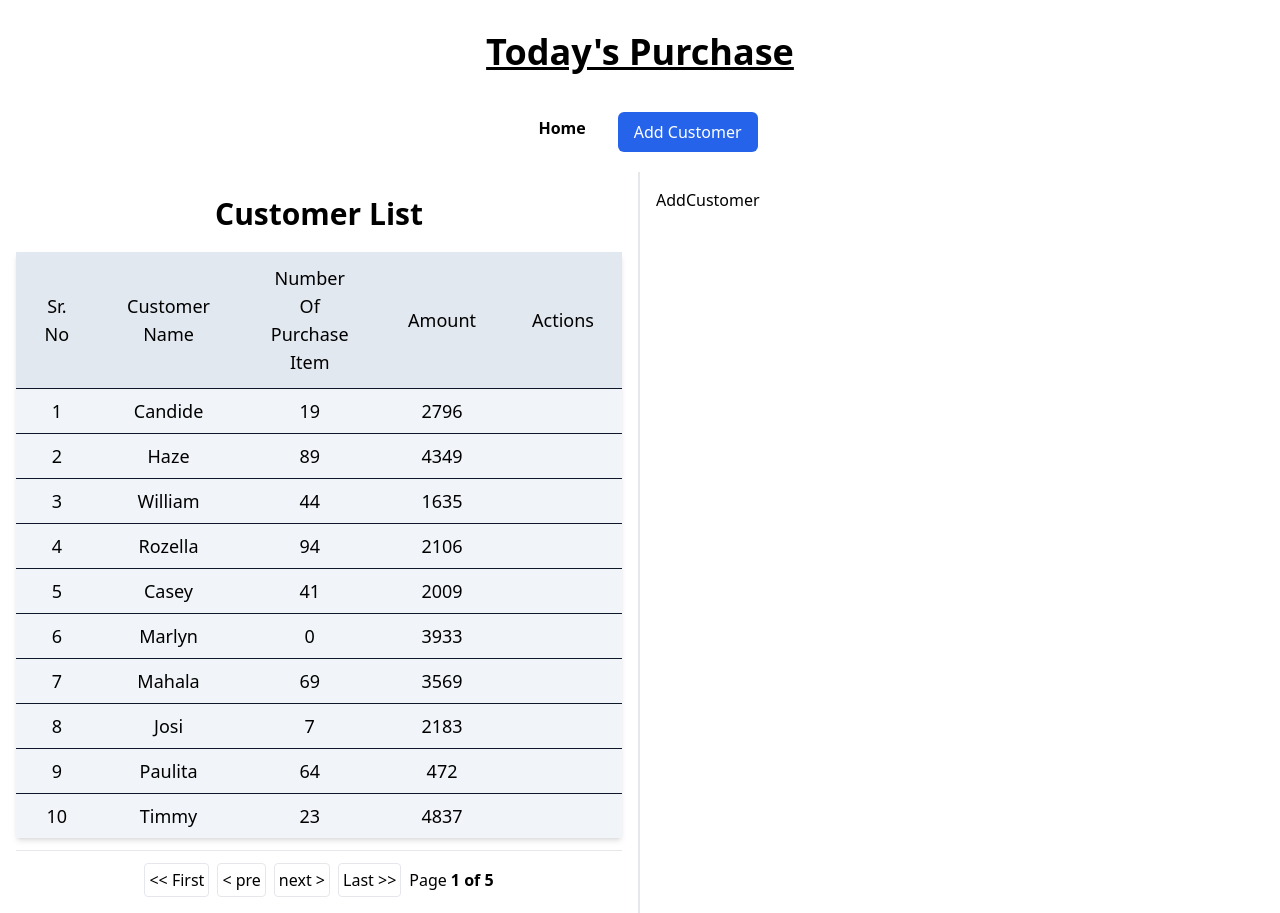
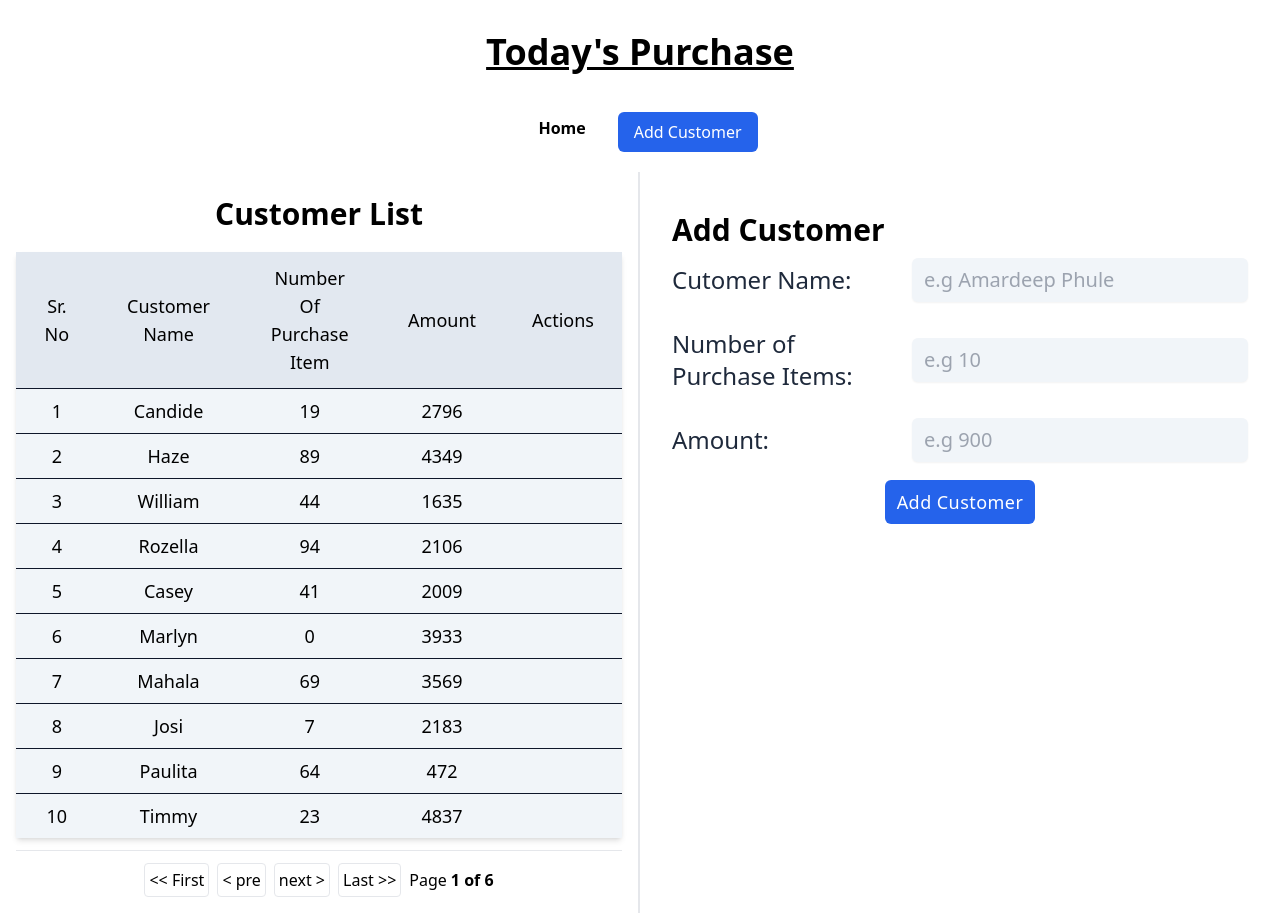
Before and after one commit to amarphule/my-shop-tanstack, a React (Vite) app in the folder my-shop-tanstack/: page /add-customer in a window 1280 px wide. Built offline with nearby package versions, Linux system fonts and the light colour scheme; data requests are answered from the project's data file.

Commit message:
feat: add customer endpont and form

```diff
--- a/my-shop-tanstack/src/api/api.js
+++ b/my-shop-tanstack/src/api/api.js
@@ -13,8 +13,18 @@ const fetchCustomerDetails = async (id) => {
   if (!response.ok) {
     throw new Error("Failed to fetch customer");
   }
-  console.log(" det ", response);
   return await response.json();
 };
 
-export { fetchCustomers, fetchCustomerDetails };
+const addCustomer = async (customer) => {
+  const response = await fetch("http://localhost:3000/customers", {
+    method: "POST",
+    headers: {
+      "Content-Type": "Application/json",
+    },
+    body: JSON.stringify(customer),
+  });
+  return response.json();
+};
+
+export { fetchCustomers, fetchCustomerDetails, addCustomer };
--- a/my-shop-tanstack/src/api/db.json
+++ b/my-shop-tanstack/src/api/db.json
@@ -1,253 +1,316 @@
 {
-  "customers": [{
-    "id": 1,
+  "customers": [
+    {
+      "id": "1",
       "name": "Candide",
       "noOfPurchase": 19,
       "amount": 2796
-  }, {
-    "id": 2,
+    },
+    {
+      "id": "2",
       "name": "Haze",
       "noOfPurchase": 89,
       "amount": 4349
-  }, {
-    "id": 3,
+    },
+    {
+      "id": "3",
       "name": "William",
       "noOfPurchase": 44,
       "amount": 1635
-  }, {
-    "id": 4,
+    },
+    {
+      "id": "4",
       "name": "Rozella",
       "noOfPurchase": 94,
       "amount": 2106
-  }, {
-    "id": 5,
+    },
+    {
+      "id": "5",
       "name": "Casey",
       "noOfPurchase": 41,
       "amount": 2009
-  }, {
-    "id": 6,
+    },
+    {
+      "id": "6",
       "name": "Marlyn",
       "noOfPurchase": 0,
       "amount": 3933
-  }, {
-    "id": 7,
+    },
+    {
+      "id": "7",
       "name": "Mahala",
       "noOfPurchase": 69,
       "amount": 3569
-  }, {
-    "id": 8,
+    },
+    {
+      "id": "8",
       "name": "Josi",
       "noOfPurchase": 7,
       "amount": 2183
-  }, {
-    "id": 9,
+    },
+    {
+      "id": "9",
       "name": "Paulita",
       "noOfPurchase": 64,
       "amount": 472
-  }, {
-    "id": 10,
+    },
+    {
+      "id": "10",
       "name": "Timmy",
       "noOfPurchase": 23,
       "amount": 4837
-  }, {
-    "id": 11,
+    },
+    {
+      "id": "11",
       "name": "Cornelle",
       "noOfPurchase": 17,
       "amount": 680
-  }, {
-    "id": 12,
+    },
+    {
+      "id": "12",
       "name": "Olivero",
       "noOfPurchase": 48,
       "amount": 4643
-  }, {
-    "id": 13,
+    },
+    {
+      "id": "13",
       "name": "Joleen",
       "noOfPurchase": 78,
       "amount": 1717
-  }, {
-    "id": 14,
+    },
+    {
+      "id": "14",
       "name": "Alan",
       "noOfPurchase": 33,
       "amount": 3665
-  }, {
-    "id": 15,
+    },
+    {
+      "id": "15",
       "name": "Angelo",
       "noOfPurchase": 22,
       "amount": 1391
-  }, {
-    "id": 16,
+    },
+    {
+      "id": "16",
       "name": "Brnaba",
       "noOfPurchase": 46,
       "amount": 2516
-  }, {
-    "id": 17,
+    },
+    {
+      "id": "17",
       "name": "Kizzie",
       "noOfPurchase": 53,
       "amount": 4648
-  }, {
-    "id": 18,
+    },
+    {
+      "id": "18",
       "name": "Shelagh",
       "noOfPurchase": 58,
       "amount": 2336
-  }, {
-    "id": 19,
+    },
+    {
+      "id": "19",
       "name": "Happy",
       "noOfPurchase": 2,
       "amount": 582
-  }, {
-    "id": 20,
+    },
+    {
+      "id": "20",
       "name": "Ernestine",
       "noOfPurchase": 45,
       "amount": 2915
-  }, {
-    "id": 21,
+    },
+    {
+      "id": "21",
       "name": "Bridgette",
       "noOfPurchase": 69,
       "amount": 2050
-  }, {
-    "id": 22,
+    },
+    {
+      "id": "22",
       "name": "Ellie",
       "noOfPurchase": 28,
       "amount": 4112
-  }, {
-    "id": 23,
+    },
+    {
+      "id": "23",
       "name": "Keely",
       "noOfPurchase": 53,
       "amount": 2392
-  }, {
-    "id": 24,
+    },
+    {
+      "id": "24",
       "name": "Etty",
       "noOfPurchase": 4,
       "amount": 1840
-  }, {
-    "id": 25,
+    },
+    {
+      "id": "25",
       "name": "Lennie",
       "noOfPurchase": 97,
       "amount": 2405
-  }, {
-    "id": 26,
+    },
+    {
+      "id": "26",
       "name": "Victoir",
       "noOfPurchase": 27,
       "amount": 4476
-  }, {
-    "id": 27,
+    },
+    {
+      "id": "27",
       "name": "Bertie",
       "noOfPurchase": 32,
       "amount": 630
-  }, {
-    "id": 28,
+    },
+    {
+      "id": "28",
       "name": "Claire",
       "noOfPurchase": 67,
       "amount": 2612
-  }, {
-    "id": 29,
+    },
+    {
+      "id": "29",
       "name": "Farah",
       "noOfPurchase": 9,
       "amount": 389
-  }, {
-    "id": 30,
+    },
+    {
+      "id": "30",
       "name": "Minda",
       "noOfPurchase": 17,
       "amount": 2457
-  }, {
-    "id": 31,
+    },
+    {
+      "id": "31",
       "name": "Ogdan",
       "noOfPurchase": 25,
       "amount": 2904
-  }, {
-    "id": 32,
+    },
+    {
+      "id": "32",
       "name": "Mollie",
       "noOfPurchase": 6,
       "amount": 1207
-  }, {
-    "id": 33,
+    },
+    {
+      "id": "33",
       "name": "Nettie",
       "noOfPurchase": 31,
       "amount": 4318
-  }, {
-    "id": 34,
+    },
+    {
+      "id": "34",
       "name": "Risa",
       "noOfPurchase": 61,
       "amount": 4954
-  }, {
-    "id": 35,
+    },
+    {
+      "id": "35",
       "name": "Farr",
       "noOfPurchase": 73,
       "amount": 3302
-  }, {
-    "id": 36,
+    },
+    {
+      "id": "36",
       "name": "Budd",
       "noOfPurchase": 9,
       "amount": 4722
-  }, {
-    "id": 37,
+    },
+    {
+      "id": "37",
       "name": "Gustie",
       "noOfPurchase": 5,
       "amount": 2746
-  }, {
-    "id": 38,
+    },
+    {
+      "id": "38",
       "name": "Brucie",
       "noOfPurchase": 8,
       "amount": 1110
-  }, {
-    "id": 39,
+    },
+    {
+      "id": "39",
       "name": "Maighdiln",
       "noOfPurchase": 66,
       "amount": 4574
-  }, {
-    "id": 40,
+    },
+    {
+      "id": "40",
       "name": "Ashbey",
       "noOfPurchase": 90,
       "amount": 220
-  }, {
-    "id": 41,
+    },
+    {
+      "id": "41",
       "name": "Noll",
       "noOfPurchase": 53,
       "amount": 1112
-  }, {
-    "id": 42,
+    },
+    {
+      "id": "42",
       "name": "Tildy",
       "noOfPurchase": 76,
       "amount": 986
-  }, {
-    "id": 43,
+    },
+    {
+      "id": "43",
       "name": "Annamaria",
       "noOfPurchase": 11,
       "amount": 1489
-  }, {
-    "id": 44,
+    },
+    {
+      "id": "44",
       "name": "Howie",
       "noOfPurchase": 11,
       "amount": 3550
-  }, {
-    "id": 45,
+    },
+    {
+      "id": "45",
       "name": "Natalina",
       "noOfPurchase": 56,
       "amount": 4873
-  }, {
-    "id": 46,
+    },
+    {
+      "id": "46",
       "name": "Bernardine",
       "noOfPurchase": 28,
       "amount": 62
-  }, {
-    "id": 47,
+    },
+    {
+      "id": "47",
       "name": "Renard",
       "noOfPurchase": 32,
       "amount": 1980
-  }, {
-    "id": 48,
+    },
+    {
+      "id": "48",
       "name": "Gussy",
       "noOfPurchase": 84,
       "amount": 2210
-  }, {
-    "id": 49,
+    },
+    {
+      "id": "49",
       "name": "Jone",
       "noOfPurchase": 29,
       "amount": 482
-  }, {
-    "id": 50,
+    },
+    {
+      "id": "50",
       "name": "Annmaria",
       "noOfPurchase": 9,
       "amount": 4458
-  }]
+    },
+    {
+      "id": "51",
+      "name": "amarphule",
+      "noOfPurchase": "1212",
+      "amount": "212121"
+    },
+    {
+      "id": "52",
+      "name": "Amardeep Phule ",
+      "noOfPurchase": "323",
+      "amount": "222"
     }
+  ]
+}
--- a/my-shop-tanstack/src/components/AddCustomer.jsx
+++ b/my-shop-tanstack/src/components/AddCustomer.jsx
@@ -1,5 +1,124 @@
+import { useMutation, useQuery, useQueryClient } from "@tanstack/react-query";
+import { useState } from "react";
+import { useNavigate } from "react-router-dom";
+import { addCustomer, fetchCustomers } from "../api/api";
+
 const AddCustomer = () => {
-  return <div>AddCustomer</div>;
+  const navigate = useNavigate();
+
+  const [newCustomer, setNewCustomer] = useState({
+    name: "",
+    noOfPurchase: "",
+    amount: "",
+  });
+  const { name, noOfPurchase, amount } = newCustomer;
+
+  const queryClient = useQueryClient();
+
+  const { data: customers } = useQuery({
+    queryKey: ["customers"],
+    queryFn: fetchCustomers,
+    // Ensure initial data is always an array to avoid undefined issues
+    initialData: [],
+  });
+
+  const { mutate } = useMutation({
+    mutationFn: addCustomer,
+    onSuccess: () => {
+      queryClient.invalidateQueries({
+        queryKey: ["customers"],
+      });
+    },
+  });
+
+  const handleChange = (e) => {
+    setNewCustomer({ ...newCustomer, [e.target.name]: e.target.value });
+  };
+
+  const handleSubmitForm = (e) => {
+    e.preventDefault();
+    // Blank field check
+    if (!name) {
+      alert("Please Enter Customer name");
+      return;
+    }
+    if (!noOfPurchase || !amount) {
+      alert("Please Enter Number");
+      return;
+    }
+
+    mutate({ id: (customers.length + 1).toString(), ...newCustomer });
+    setNewCustomer({ name: "", noOfPurchase: "", amount: "" });
+    navigate("/");
+  };
+
+  return (
+    <>
+      <section className="w-full items-center justify-center p-4">
+        <h2 className="text-3xl font-semibold py-2">Add Customer</h2>
+        <form className="space-y-4" onSubmit={handleSubmitForm}>
+          <div className="flex items-center gap-8">
+            <label
+              htmlFor="customerName"
+              className="py-2 text-slate-800 text-2xl w-52"
+            >
+              Cutomer Name:
+            </label>
+            <input
+              type="text"
+              placeholder="e.g Amardeep Phule"
+              name="name"
+              id="customerName"
+              value={name}
+              onChange={handleChange}
+              className="px-3 py-2 text-xl  border-slate-900 bg-slate-100 shadow-sm rounded-md flex-1"
+            />
+          </div>
+          <div className="flex items-center gap-8">
+            <label
+              htmlFor="noOfPurchase"
+              className="py-2 text-slate-800 text-2xl w-52"
+            >
+              Number of Purchase Items:
+            </label>
+            <input
+              type="Number"
+              placeholder="e.g 10"
+              name="noOfPurchase"
+              id="noOfPurchase"
+              value={noOfPurchase}
+              min={0}
+              onChange={handleChange}
+              className="px-3 py-2 text-xl  border-slate-900 bg-slate-100 shadow-sm rounded-md flex-1"
+            />
+          </div>
+          <div className="flex items-center gap-8">
+            <label
+              htmlFor="amount"
+              className="py-2 text-slate-800 text-2xl w-52"
+            >
+              Amount:
+            </label>
+            <input
+              type="Number"
+              placeholder="e.g 900"
+              name="amount"
+              id="amount"
+              value={amount}
+              min={0}
+              onChange={handleChange}
+              className="px-3 py-2 text-xl border-slate-900 bg-slate-100 shadow-sm rounded-md flex-1"
+            />
+          </div>
+          <div className="flex justify-center">
+            <button className="text-lg tracking-wide bg-blue-600 hover:bg-blue-500 text-white px-3 py-2 rounded-md ">
+              Add Customer
+            </button>
+          </div>
+        </form>
+      </section>
+    </>
+  );
 };
 
 export default AddCustomer;
```
Lines whose indentation alone changed are shown as unchanged.
